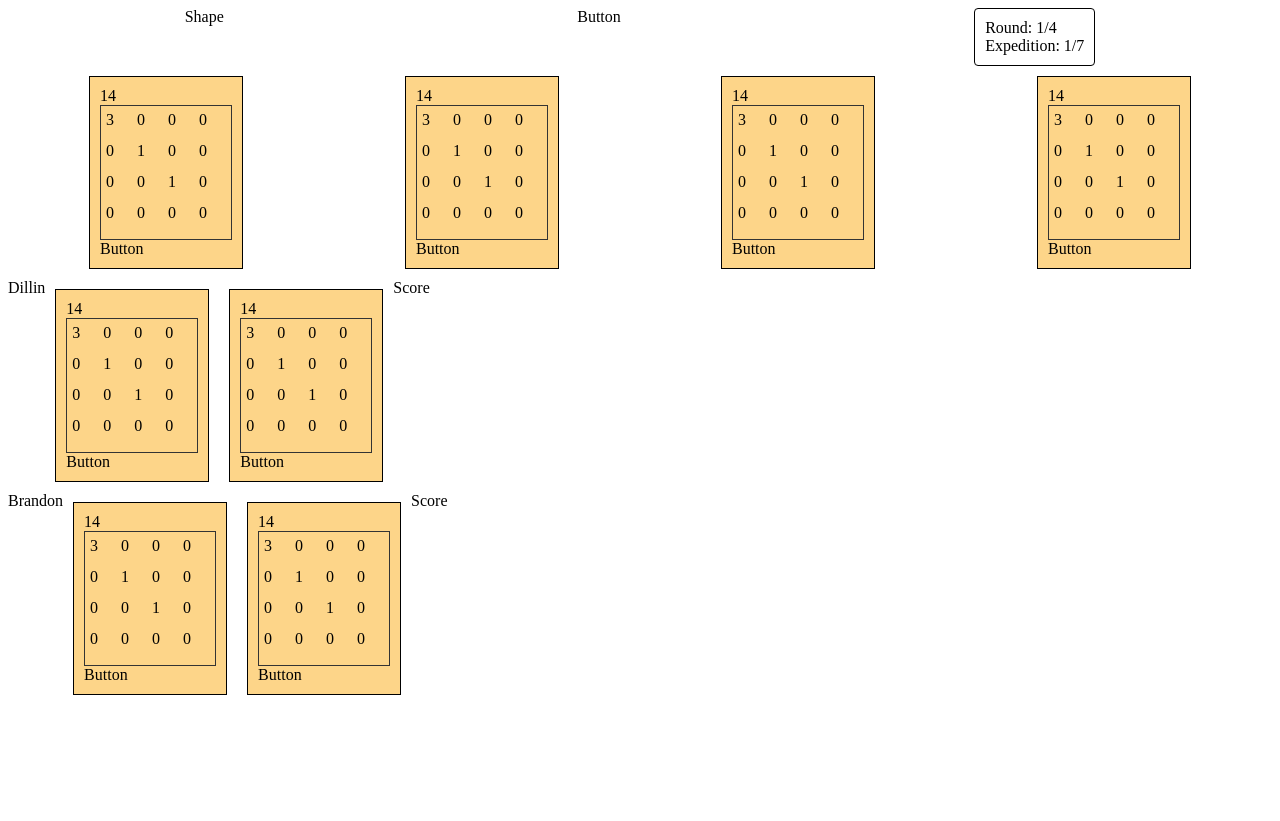
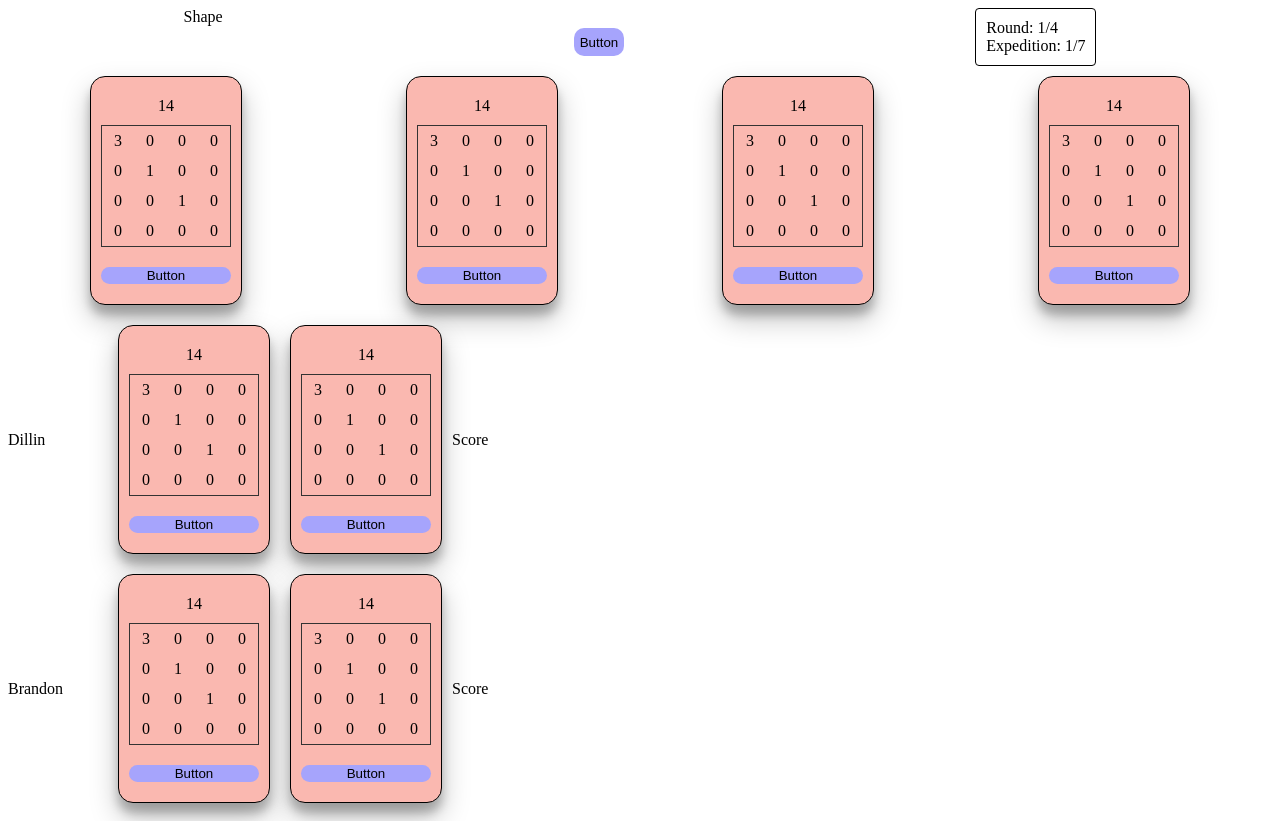
Before and after one commit to dstriz09/treasure-hunt, a React (Create React App) app: page / in a window 1280 px wide. Before the commit the page ends 800 px from the top, so only its background shows below. Built offline with nearby package versions, Linux system fonts and the light colour scheme.

Commit message:
messing around with css stuff for funz

```diff
--- a/src/components/Board.js
+++ b/src/components/Board.js
@@ -12,7 +12,7 @@ function Board() {
   const name = ["Dillin", "Brandon"];
   const TREASURES = [
     {
-      color: "253, 213, 137",
+      color: "250, 184, 176",
       points: 14,
       grid: [
         [3, 0, 0, 0],
--- a/src/components/Button.js
+++ b/src/components/Button.js
@@ -1,7 +1,8 @@
 import React from "react";
+import { StyledButton } from "../styles/StyledButton";
 
 function Button() {
-  return <div>Button</div>;
+  return <StyledButton>Button</StyledButton>;
 }
 
 export default Button;
--- a/src/components/Player.js
+++ b/src/components/Player.js
@@ -2,12 +2,14 @@ import React from "react";
 import Card from "./Card";
 import Score from "./Score";
 
-import { StyledPlayer } from "../styles/StyledPlayer";
+import { StyledPlayer, StyledPlayerName } from "../styles/StyledPlayer";
 
 function Player({ name, cards }) {
   return (
     <StyledPlayer>
-      {name}
+      <StyledPlayerName>
+        <div>{name}</div>
+      </StyledPlayerName>
       {cards.map((card, x) => (
         <Card key={x} card={card} />
       ))}
--- a/src/components/Values.js
+++ b/src/components/Values.js
@@ -1,7 +1,8 @@
 import React from "react";
+import { StyledValues } from "../styles/StyledValues";
 
 function Values({ points }) {
-  return <div>{points}</div>;
+  return <StyledValues>{points}</StyledValues>;
 }
 
 export default Values;
--- /dev/null
+++ b/src/styles/StyledButton.js
@@ -0,0 +1,8 @@
+import styled from "styled-components";
+
+export const StyledButton = styled.button`
+  border-radius: 10px;
+  margin: 20px 0 10px;
+  background-color: rgb(166, 164, 252);
+  border: none;
+`;
--- a/src/styles/StyledCard.js
+++ b/src/styles/StyledCard.js
@@ -6,4 +6,8 @@ export const StyledCard = styled.div`
   padding: 10px;
   border-style: solid;
   border-width: 1px;
+  border-radius: 15px;
+  box-shadow: 0 14px 28px rgba(0, 0, 0, 0.25), 0 10px 10px rgba(0, 0, 0, 0.22);
+  display: flex;
+  flex-direction: column;
 `;
--- a/src/styles/StyledGrid.js
+++ b/src/styles/StyledGrid.js
@@ -1,11 +1,7 @@
 import styled from "styled-components";
 
 export const StyledGrid = styled.div`
-  display: grid;
-  grid-template-rows: repeat(4, 30px);
-  grid-template-columns: repeat(4, 30px);
-  grid-gap: 1px;
+  display: flex;
+  flex-wrap: wrap;
   border: 1px solid #333;
-  max-width: 120px;
-  padding: 5px;
 `;
--- a/src/styles/StyledPlayer.js
+++ b/src/styles/StyledPlayer.js
@@ -4,5 +4,9 @@ export const StyledPlayer = styled.div`
   display: flex;
   flex-wrap: nowrap;
   justify-content: left;
-  align-items: auto;
+  align-items: center;
 `;
+
+export const StyledPlayerName = styled.div`
+  width: 100px;
+`;
--- a/src/styles/StyledSquare.js
+++ b/src/styles/StyledSquare.js
@@ -1,5 +1,7 @@
 import styled from "styled-components";
 
 export const StyledSquare = styled.div`
-  width: auto;
+  flex: 1 0 25%;
+  text-align: center;
+  margin: 6px 0;
 `;
--- /dev/null
+++ b/src/styles/StyledValues.js
@@ -0,0 +1,6 @@
+import styled from "styled-components";
+
+export const StyledValues = styled.div`
+  text-align: center;
+  padding: 10px;
+`;
```
Also changed, not shown: 2 other files (tests, documents, lock files or other folders).
